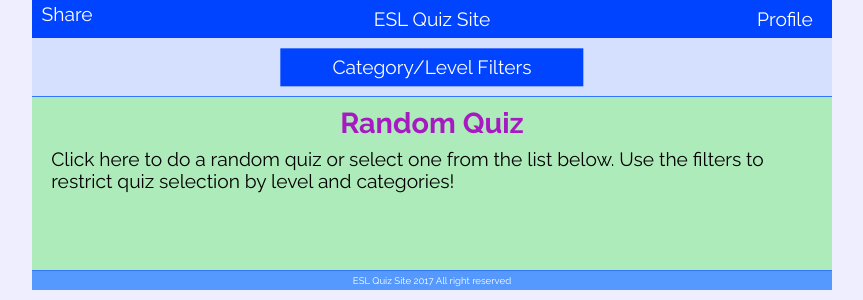
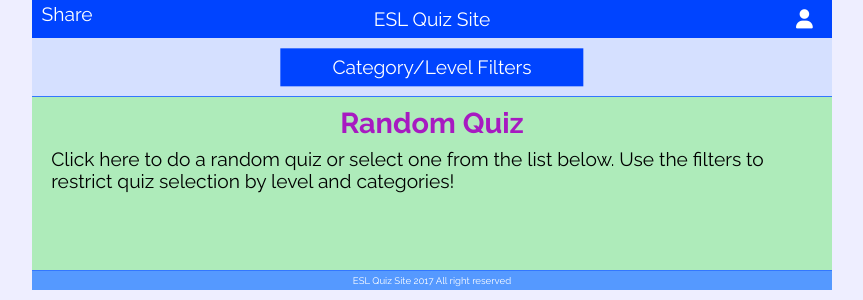
Before and after one commit to sylprimeau/esl-quiz-site, a PHP site: page /index.php in a window 1280 px wide. Shown: the top 300 px of the page, without its empty margins (208-1071 px from the left). Run offline with PHP 8.4, Linux system fonts and the light colour scheme; the visitor is signed in with stand-in values (Sample User, id 1); data that the repository does not hold is empty; a stand-in replaces the project's code that opens the database connection; some libraries are stand-ins or nearby versions.

Commit message:
Changed the word 'Profile' to an FA icon

```diff
--- a/header.php
+++ b/header.php
@@ -18,6 +18,7 @@
 		<link rel="stylesheet" href="style.css" type="text/css">
 		<meta name="google-site-verification" content="cz1joXHj3pW1RBpVSyAHgRvPoZbcjVbqiaXNb-Atq3E" />
 		<title>The ESL Quiz Site</title>
+		<script src="https://kit.fontawesome.com/ee939cfd30.js" crossorigin="anonymous"></script>
 	</head>
 
 	<body>
@@ -41,13 +42,13 @@
 					<?php if (isset($_SESSION['username'])): ?>
 						<div class="login-btn">
 							<a href="profile.php">
-								<span>Profile</span>
+							<span class="fas fa-user"></span>
 							</a>
 						</div>
 					<?php else: ?>
 						<div class="login-btn">
 							<a href="login.php">
-								<span>Login</span>
+								<span>Login</span> <!-- Don't know why can't get this to work with login icon code from FA with either "fa-solid" or "fas" -->
 							</a>
 						</div>
 					<?php endif; ?>
```
